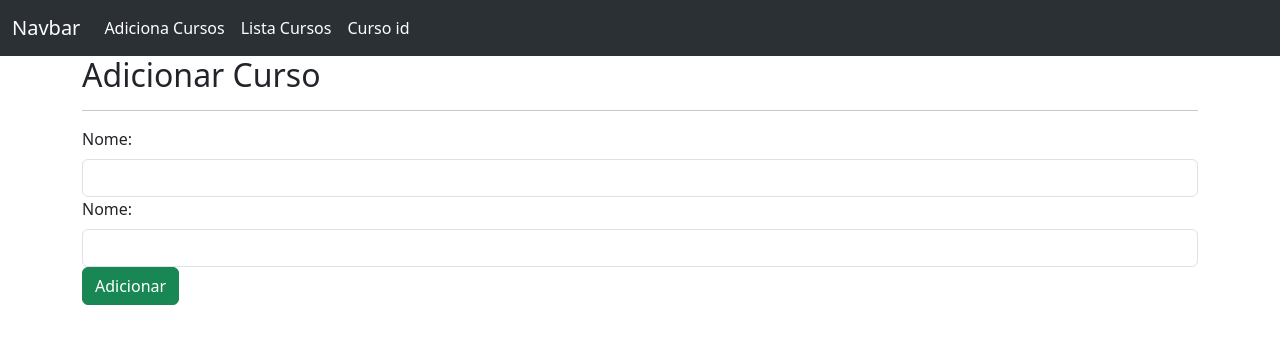
After one commit to marcoguarato15/pythondev, a Flask app: page /add_curso in a window 1280 px wide. The commit adds this page. Shown: the top 344 px of the page. Run offline with Flask 3, Linux system fonts and the light colour scheme; parts of the project's set-up code (start-up, migrations or seed data) failed here and were passed over.

Commit message:
Criação de curso completa com front-end e back-end

```diff
--- a/APIFlask/api/__init__.py
+++ b/APIFlask/api/__init__.py
@@ -7,6 +7,7 @@ import os
 
 app = Flask(__name__,  template_folder=os.path.join(os.path.dirname(__file__), '..', 'templates'))
 app.config.from_object('config')
+app.secret_key = '123'
 
 db = SQLAlchemy(app)
 ma = Marshmallow(app)
--- a/APIFlask/api/schemas/curso_schema.py
+++ b/APIFlask/api/schemas/curso_schema.py
@@ -10,3 +10,4 @@ class CursoSchema(ma.SQLAlchemyAutoSchema):
 
     nome = fields.String(required=True)
     descricao = fields.String(required=True)
+    data_criacao = fields.Date(dump_only=True)
--- a/APIFlask/run.py
+++ b/APIFlask/run.py
@@ -1,8 +1,9 @@
 from api import app
-from flask import render_template
+from flask import render_template, request, flash
 from api.views.curso_views import CursoList
 from api.schemas.curso_schema import CursoSchema
 from api.services import curso_service
+from api.entidades.curso import Curso
 
 @app.route("/cursos")
 def cursos():
@@ -18,5 +19,21 @@ def curso_id(id):
     curso_serializado = schema.dump(curso)
     return render_template("lista.html", cursos=[curso_serializado])
 
+@app.route("/add_curso", methods=["GET","POST"])
+def add_curso():
+    if request.method == "POST":
+        if (nome := request.form.get("nome")) and (descricao := request.form.get("descricao")):
+            schema = CursoSchema()
+            validate = schema.validate(request.form)
+            if validate:
+                flash(f"Preencha os campos: {validate}", "error")
+            else:
+                curso = curso_service.cadastrar_curso(Curso(nome, descricao))
+                if curso:
+                    flash("Curso cadastrado com sucesso","success")
+                else:
+                    flash("Falha ao cadastrar curso","error")
+    return render_template("add_curso.html")
+
 if __name__ == "__main__":
     app.run()
--- /dev/null
+++ b/APIFlask/templates/add_curso.html
@@ -0,0 +1,16 @@
+{% extends 'base.html' %}
+{% block conteudo %}
+<h2>Adicionar Curso</h2>
+<hr>
+<form action="{{url_for('add_curso')}}" class="form-group" method="POST">
+<div>
+    <label for="nome" class="form-label">Nome:</label>
+    <input type="text" class="form-control" name="nome" id="nome">
+</div>
+<div>
+    <label for="descricao" class="form-label">Nome:</label>
+    <input type="text" class="form-control" name="descricao" id="descricao">
+</div>
+<button class="btn btn-success">Adicionar</button>
+</form>
+{% endblock conteudo %}
--- a/APIFlask/templates/base.html
+++ b/APIFlask/templates/base.html
@@ -28,14 +28,17 @@
                     <li class="nav-item">
                         <a class="nav-link active" href="{{url_for('curso_id',id=1)}}">Curso id</a>
                     </li>
-                    <li class="nav-item">
-                        <a class="nav-link active" href="{{url_for('del_curso', id=1)}}">deletar curso</a>
-                    </li>
                 </ul>
             </div>
         </div>
     </nav>
-
+        {% for category,msg in get_flashed_messages(with_categories=true) %}
+            {% if category == 'success' %}
+                <div class="alert alert-success">{{msg}}</div>
+            {% elif category == 'error' %}
+                <div class="alert alert-danger">{{msg}}</div>
+            {% endif %}
+        {% endfor %}
     <div class="container">
         {% block conteudo %}
         {% endblock conteudo %}
```
